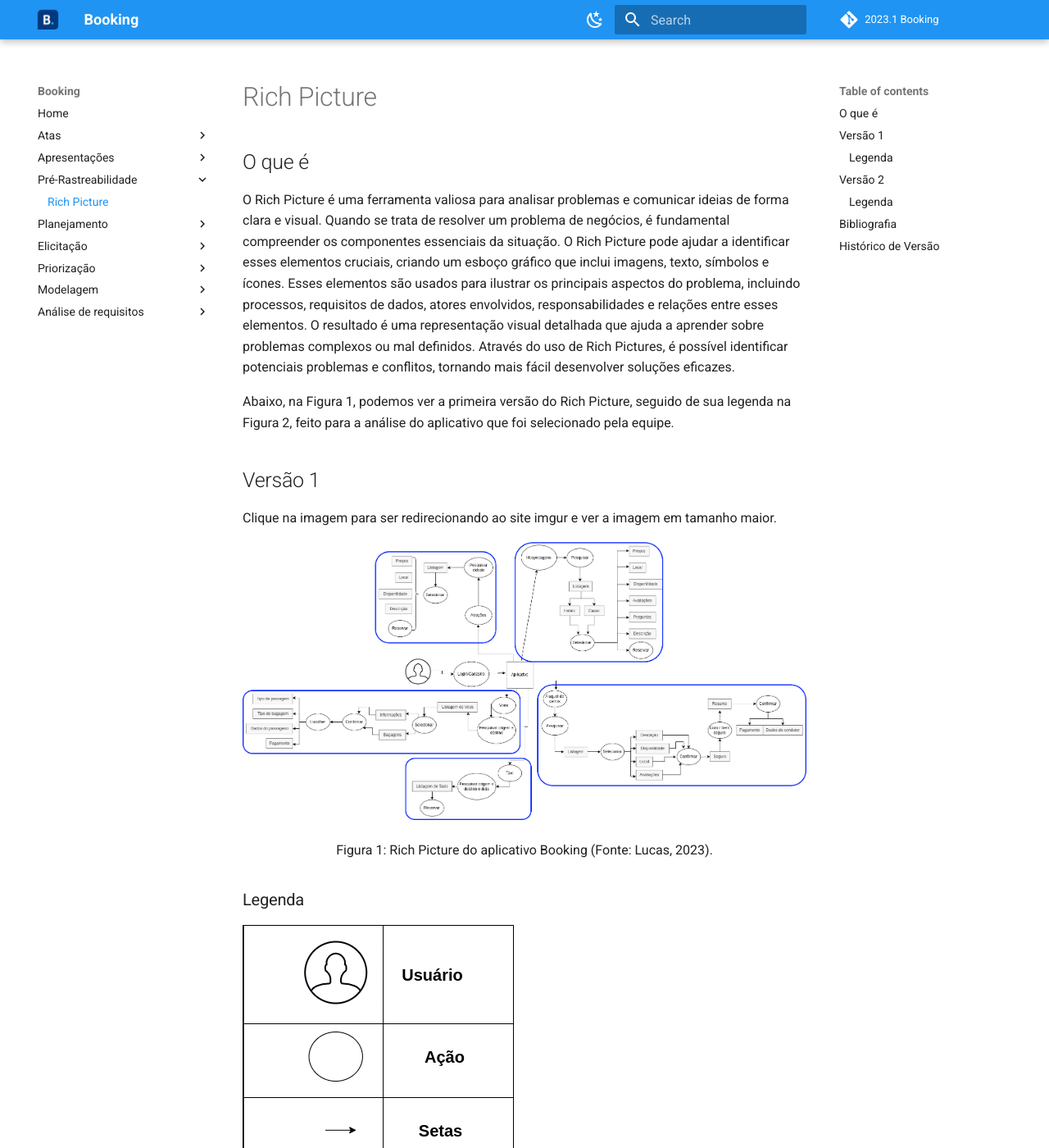
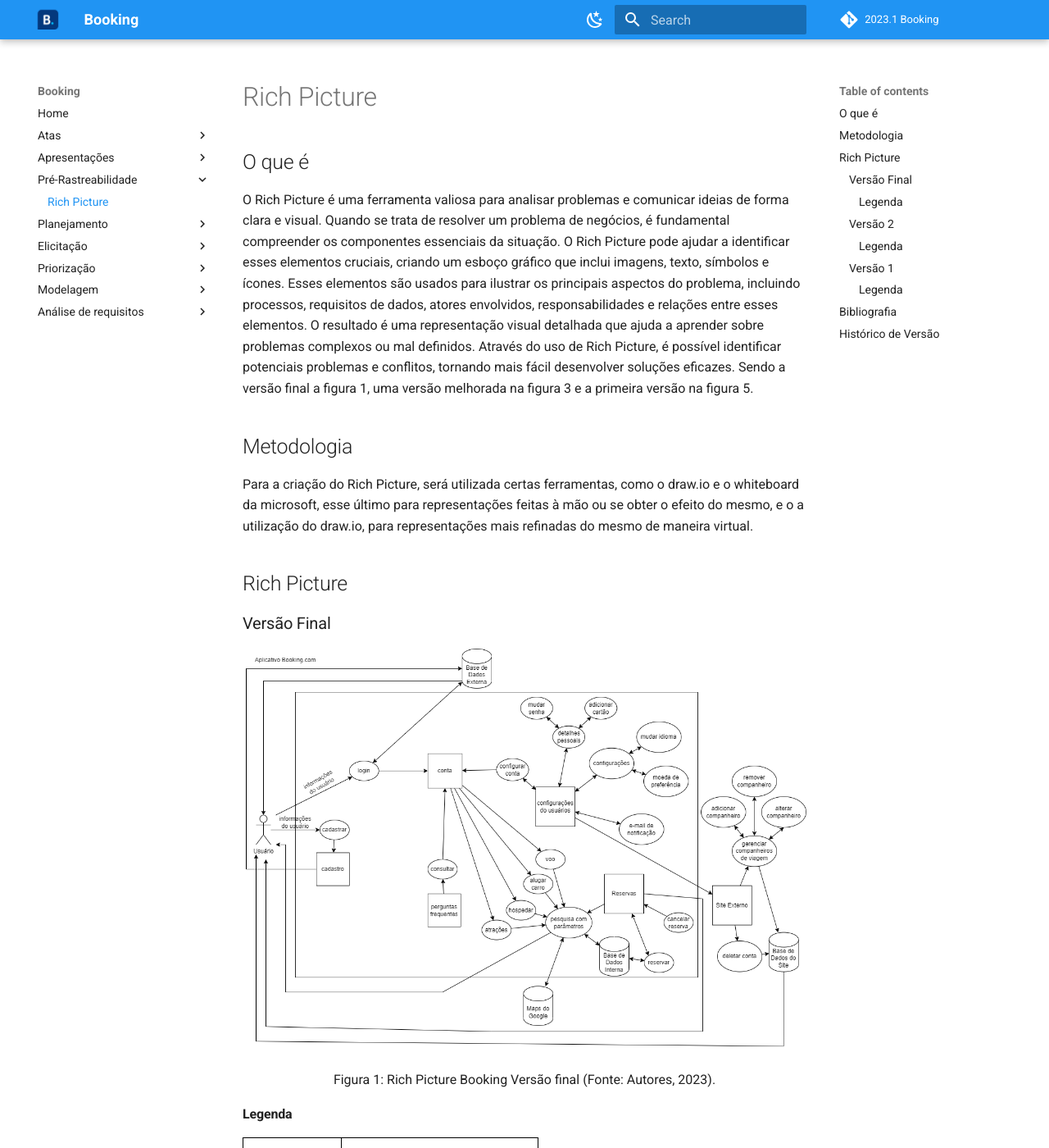
Before and after one commit to Requisitos-de-Software/2023.1-Booking, an MkDocs documentation site: the page built from docs/prePlanejamento/richPicture.md, in a window 1280 px wide and 1400 px high. Shown: the whole window at 82% size. Built offline with MkDocs 1.6.1 and Material for MkDocs 9.7.7, drawn with Linux system fonts in a browser that asks for light colours; a script that is not in the unit is left out; comment, search, counter and statistics services are not loaded; some of the changed text lies outside the part shown.

Commit message:
Adicionando versão final rich picture

```diff
--- a/docs/prePlanejamento/richPicture.md
+++ b/docs/prePlanejamento/richPicture.md
@@ -2,31 +2,32 @@
 
 ## O que é
 
-O Rich Picture é uma ferramenta valiosa para analisar problemas e comunicar ideias de forma clara e visual. Quando se trata de resolver um problema de negócios, é fundamental compreender os componentes essenciais da situação. O Rich Picture pode ajudar a identificar esses elementos cruciais, criando um esboço gráfico que inclui imagens, texto, símbolos e ícones. Esses elementos são usados para ilustrar os principais aspectos do problema, incluindo processos, requisitos de dados, atores envolvidos, responsabilidades e relações entre esses elementos. O resultado é uma representação visual detalhada que ajuda a aprender sobre problemas complexos ou mal definidos. Através do uso de Rich Pictures, é possível identificar potenciais problemas e conflitos, tornando mais fácil desenvolver soluções eficazes.
+O Rich Picture é uma ferramenta valiosa para analisar problemas e comunicar ideias de forma clara e visual. Quando se trata de resolver um problema de negócios, é fundamental compreender os componentes essenciais da situação. O Rich Picture pode ajudar a identificar esses elementos cruciais, criando um esboço gráfico que inclui imagens, texto, símbolos e ícones. Esses elementos são usados para ilustrar os principais aspectos do problema, incluindo processos, requisitos de dados, atores envolvidos, responsabilidades e relações entre esses elementos. O resultado é uma representação visual detalhada que ajuda a aprender sobre problemas complexos ou mal definidos. Através do uso de Rich Picture, é possível identificar potenciais problemas e conflitos, tornando mais fácil desenvolver soluções eficazes.
+Sendo a versão final a figura 1, uma versão melhorada na figura 3 e a primeira versão na figura 5.
 
-Abaixo, na Figura 1, podemos ver a primeira versão do Rich Picture, seguido de sua legenda na Figura 2, feito para a análise do aplicativo que foi selecionado pela equipe.
+## Metodologia
 
-## Versão 1
+Para a criação do Rich Picture, será utilizada certas ferramentas, como o draw.io e o whiteboard da microsoft, esse último para representações feitas à mão ou se obter o efeito do mesmo, e o a utilização do draw.io, para representações mais refinadas do mesmo de maneira virtual.
 
-Clique na imagem para ser redirecionando ao site imgur e ver a imagem em tamanho maior.
+## Rich Picture
 
-[<img src="../../assets/richPicture/Booking_1.png">](https://imgur.com/a/avmCHWg)
+### Versão Final
+
+<img src="../../images/RichPictureVersaoFinal.png">
 
 <div style="text-align: center">
-<p> Figura 1: Rich Picture do aplicativo Booking (Fonte: Lucas, 2023). </p>
+<p> Figura 1: Rich Picture Booking Versão final (Fonte: Autores, 2023). </p>
 </div>
 
-### Legenda
+#### Legenda
 
-<img src="../../assets/richPicture/legenda_1.png">
+<img src="../../images/LegendaRichPictureVersaoFinal.png">
 
 <div style="text-align: center">
-<p> Figura 2: Legenda do Rich Picture do aplicativo Booking (Fonte: Lucas, 2023). </p>
+<p> Figura 2: Legenda do Rich Picture aplicativo Booking Versão Final  (Fonte: Autores, 2023). </p>
 </div>
 
-Contudo, após maiores análises sobre o aplicativo, e seu respectivo Rich Picture anteriormente feito (versão 1), foi feito uma segunda versão do Rich Picture pós maiores análises do aplicaivo pela equipe. Essa nova versão está representadda na Figura 3, seguida de sua legenda na Figura 4.
-
-## Versão 2
+### Versão 2
 
 [<img src="../../assets/richPicture/Booking_2.png">](https://imgur.com/wQ6Vs4A)
 
@@ -34,7 +35,7 @@
 <p> Figura 3: Rich Picture melhotado do aplicativo Booking (Fonte: Autores, 2023). </p>
 </div>
 
-### Legenda
+#### Legenda
 
 <img src="../../assets/richPicture/legenda_2.jpeg">
 
@@ -42,20 +43,37 @@
 <p> Figura 4: Legenda do Rich Picture melhorado do aplicativo Booking (Fonte: Autores, 2023). </p>
 </div>
 
+### Versão 1
+
+Clique na imagem para ser redirecionando ao site imgur e ver a imagem em tamanho maior.
+
+[<img src="../../assets/richPicture/Booking_1.png">](https://imgur.com/a/avmCHWg)
+
+<div style="text-align: center">
+<p> Figura 5: Rich Picture do aplicativo Booking (Fonte: Lucas, 2023). </p>
+</div>
+
+#### Legenda
+
+<div>
+<img src="../../assets/richPicture/legenda_1.png">
+<p> Figura 6: Legenda do Rich Picture do aplicativo Booking (Fonte: Autores, 2023). </p>
+</div>
 
 ## Bibliografia
 
-[1] Slides da aula “Requisitos – Aula 04” dos professores Milene Serrano e Maurício Serrano, Acessado em: 06 de abril de 2023.
+Slides da aula “Requisitos – Aula 04” dos professores Milene Serrano e Maurício Serrano, Acessado em: 06 de abril de 2023.
 
-[2] Projeto Lichess do github de requisitos de software - disponível [aqui](https://requisitos-de-software.github.io/2022.2-Lichess/prerastreabilidade/richpicture/), Acessado em: 10 de abril de 2023.
+Projeto Lichess do github de requisitos de software - disponível [aqui](https://requisitos-de-software.github.io/2022.2-Lichess/prerastreabilidade/richpicture/), Acessado em: 10 de abril de 2023.
 
-[3] IHC - Design Conceitual - Rich Picture - Livro: David Benyon, Interação Humano-Computador. São Paulo, 2a Edição, Acessado em: 06 de abril de 2023.
+IHC - Design Conceitual - Rich Picture - Livro: David Benyon, Interação Humano-Computador. São Paulo, 2a Edição, Acessado em: 06 de abril de 2023.
 
 ## Histórico de Versão
 
-| Versão | Data       | Descrição            | Autor(es)       | Revisor(es) |
-| ------- | ---------- | ---------------------- | --------------- | ----------- |
-| 1.0     | 10/04/2023 | Criação do documento | Lucas e Gabriel | Henrique    |
-| 1.1     | 14/04/2023 | Atualização          | Gabriel e Lucas | Pedro       |
-| 1.2     | 20/04/2023 | Adicionando legendas nas imagems| Lucas | Henrique       |
-| 1.3     | 23/04/2023 | Adicionando descrição para imagens| Henrique  |  Lucas     |
+| Versão | Data       | Descrição                            | Autor(es)       | Revisor(es) |
+| ------- | ---------- | -------------------------------------- | --------------- | ----------- |
+| 1.0     | 10/04/2023 | Criação do documento                 | Lucas e Gabriel | Henrique    |
+| 1.1     | 14/04/2023 | Atualização                          | Gabriel e Lucas | Pedro       |
+| 1.2     | 20/04/2023 | Adicionando legendas nas imagems       | Lucas           | Henrique    |
+| 1.3     | 23/04/2023 | Adicionando descrição para imagens   | Henrique        | Lucas       |
+| 2.0     | 27/06/2023 | Correção e Inclusão de Rich Picture | Gabriel         | Henrique    |
```
Also changed, not shown: docs/images/LegendaRichPictureVersaoFinal.png (added), docs/images/RichPictureVersaoFinal.png (added).
